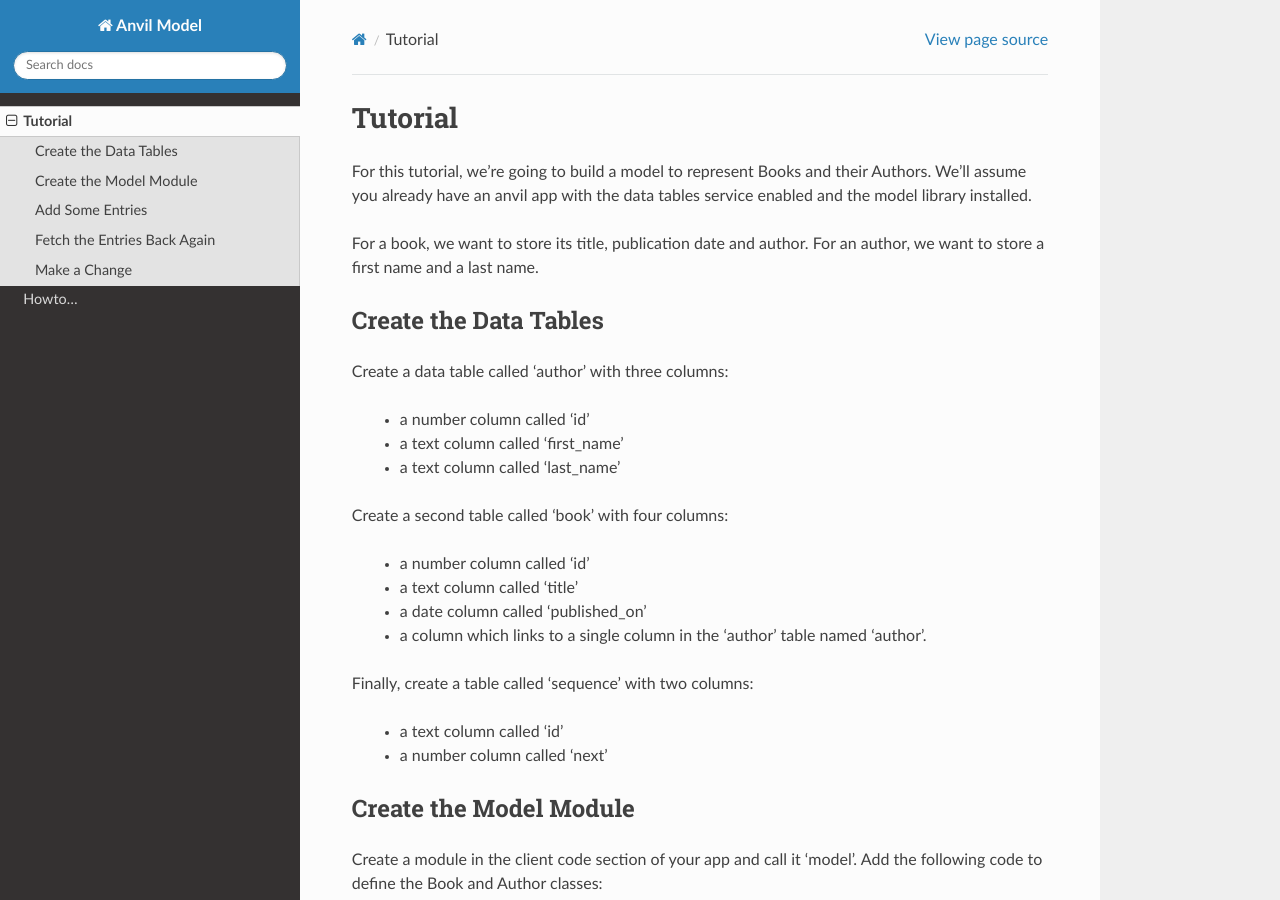
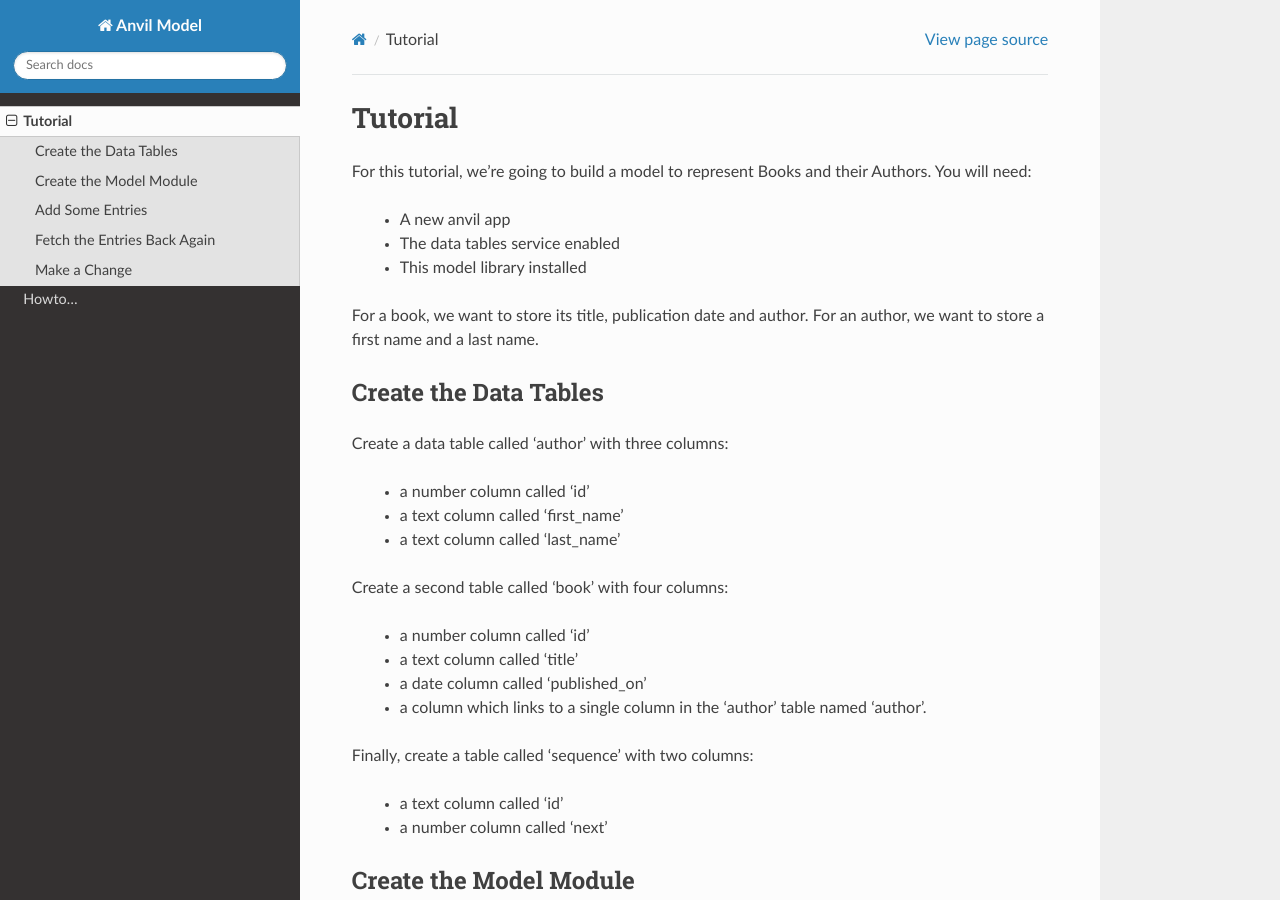
Before and after one commit to anvilistas/anvil-orm, a Sphinx documentation site: the page built from docs/tutorial.rst, in a window 1280 px wide and 900 px high. Built offline with Sphinx 7.4.7 and the Read the Docs theme 2.0.0, drawn with Linux system fonts in a browser that asks for light colours.

Commit message:
Reword prerequisites

```diff
--- a/docs/tutorial.rst
+++ b/docs/tutorial.rst
@@ -2,8 +2,11 @@ Tutorial
 ========
 
 For this tutorial, we're going to build a model to represent Books and their Authors.
-We'll assume you already have an anvil app with the data tables service enabled and
-the model library installed.
+You will need:
+
+    * A new anvil app
+    * The data tables service enabled
+    * This model library installed
 
 For a book, we want to store its title, publication date and author. For an author, we
 want to store a first name and a last name.
```
